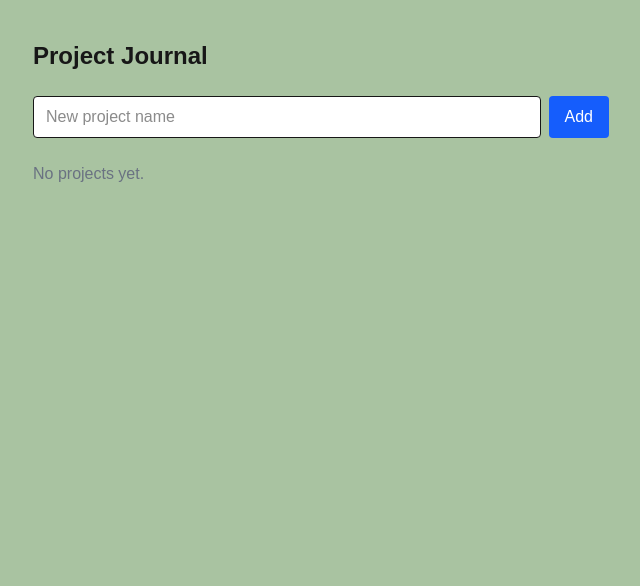
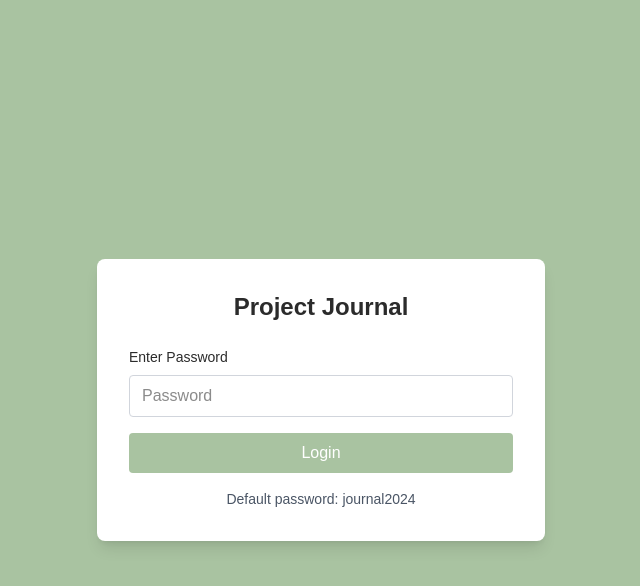
Before and after one commit to Linux711/kibi, a Next.js app: page / in a window 1280 px wide. Shown: the top 586 px of the page, without its empty margins (319-959 px from the left). Built offline with nearby package versions, Linux system fonts and the light colour scheme.

Commit message:
login added

```diff
--- a/app/layout.tsx
+++ b/app/layout.tsx
@@ -1,6 +1,7 @@
 import type { Metadata } from "next";
 import { Geist, Geist_Mono } from "next/font/google";
 import "./globals.css";
+import AuthGuard from "../components/AuthGuard";
 
 const geistSans = Geist({
   variable: "--font-geist-sans",
@@ -13,8 +14,8 @@
 });
 
 export const metadata: Metadata = {
-  title: "Create Next App",
-  description: "Generated by create next app",
+  title: "Project Journal",
+  description: "A simple project journal app",
 };
 
 export default function RootLayout({
@@ -27,7 +28,9 @@
       lang="en"
       className={`${geistSans.variable} ${geistMono.variable} h-full antialiased`}
     >
-      <body className="min-h-full flex flex-col">{children}</body>
+      <body className="min-h-full flex flex-col">
+        <AuthGuard>{children}</AuthGuard>
+      </body>
     </html>
   );
 }
--- a/app/page.tsx
+++ b/app/page.tsx
@@ -40,7 +40,7 @@
   }
 
   return (
-    <main className="min-h-screen bg-[#A9C3A1] py-10 px-4">
+    <main className="py-10 px-4">
       <div className="max-w-xl mx-auto">
         <h1 className="text-2xl font-bold mb-6">Project Journal</h1>
         <form onSubmit={addProject} className="flex gap-2 mb-6">
--- a/app/project/[id]/page.tsx
+++ b/app/project/[id]/page.tsx
@@ -37,7 +37,7 @@
 
   if (!project) {
     return (
-      <main className="min-h-screen bg-[#A9C3A1] py-10 px-4">
+      <main className="py-10 px-4">
         <div className="max-w-xl mx-auto">
           <div className="mb-4">
             <Link href="/" className="text-blue-600 hover:underline">← Back</Link>
@@ -49,7 +49,7 @@
   }
 
   return (
-    <main className="min-h-screen bg-[#A9C3A1] py-10 px-4">
+    <main className="py-10 px-4">
       <div className="max-w-xl mx-auto">
       <div className="mb-4 flex items-center justify-between">
         <Link href="/" className="text-blue-600 hover:underline">← Back</Link>
--- /dev/null
+++ b/components/AuthGuard.tsx
@@ -0,0 +1,91 @@
+"use client";
+import { useState, useEffect } from 'react';
+
+export default function AuthGuard({ children }: { children: React.ReactNode }) {
+  const [isAuthenticated, setIsAuthenticated] = useState(false);
+  const [password, setPassword] = useState('');
+  const [isLoading, setIsLoading] = useState(true);
+
+  useEffect(() => {
+    // Check if user is already authenticated
+    const authStatus = localStorage.getItem('project-journal-auth');
+    if (authStatus === 'authenticated') {
+      setIsAuthenticated(true);
+    }
+    setIsLoading(false);
+  }, []);
+
+  const handleLogin = (e: React.FormEvent) => {
+    e.preventDefault();
+    // Simple password check - in production, this would be server-side
+    const correctPassword = 'journal2024'; // Change this to your desired password
+
+    if (password === correctPassword) {
+      localStorage.setItem('project-journal-auth', 'authenticated');
+      setIsAuthenticated(true);
+    } else {
+      alert('Incorrect password');
+    }
+  };
+
+  const handleLogout = () => {
+    localStorage.removeItem('project-journal-auth');
+    setIsAuthenticated(false);
+  };
+
+  if (isLoading) {
+    return (
+      <div className="min-h-screen bg-[#A9C3A1] flex items-center justify-center">
+        <div className="text-white">Loading...</div>
+      </div>
+    );
+  }
+
+  if (!isAuthenticated) {
+    return (
+      <div className="min-h-screen bg-[#A9C3A1] flex items-center justify-center">
+        <div className="bg-white p-8 rounded-lg shadow-lg max-w-md w-full mx-4">
+          <h1 className="text-2xl font-bold text-center mb-6 text-[#2B2B2B]">Project Journal</h1>
+          <form onSubmit={handleLogin} className="space-y-4">
+            <div>
+              <label className="block text-sm font-medium text-[#2B2B2B] mb-2">
+                Enter Password
+              </label>
+              <input
+                type="password"
+                value={password}
+                onChange={(e) => setPassword(e.target.value)}
+                className="w-full border border-gray-300 rounded px-3 py-2 focus:outline-none focus:ring-2 focus:ring-[#A9C3A1]"
+                placeholder="Password"
+                required
+              />
+            </div>
+            <button
+              type="submit"
+              className="w-full bg-[#A9C3A1] text-white py-2 px-4 rounded hover:bg-[#95B58C] transition"
+            >
+              Login
+            </button>
+          </form>
+          <div className="mt-4 text-sm text-gray-600 text-center">
+            Default password: journal2024
+          </div>
+        </div>
+      </div>
+    );
+  }
+
+  return (
+    <div>
+      <div className="bg-[#A9C3A1] p-4 flex justify-end">
+        <button
+          onClick={handleLogout}
+          className="bg-white text-[#2B2B2B] px-4 py-2 rounded hover:bg-gray-100 transition"
+        >
+          Logout
+        </button>
+      </div>
+      {children}
+    </div>
+  );
+}
```
